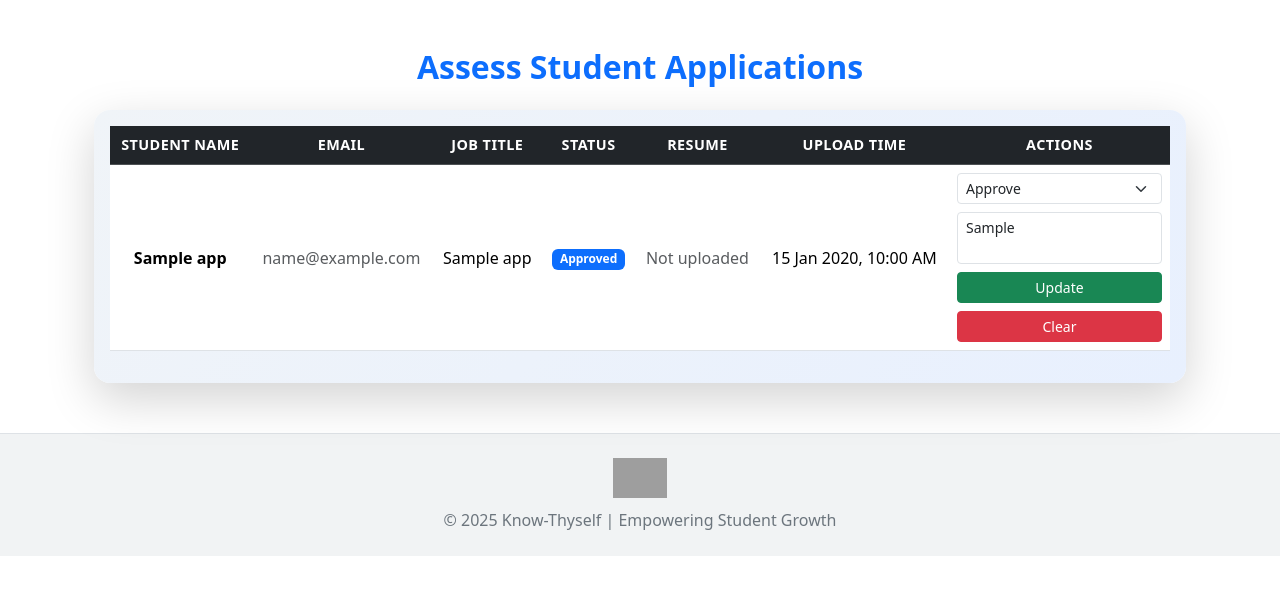
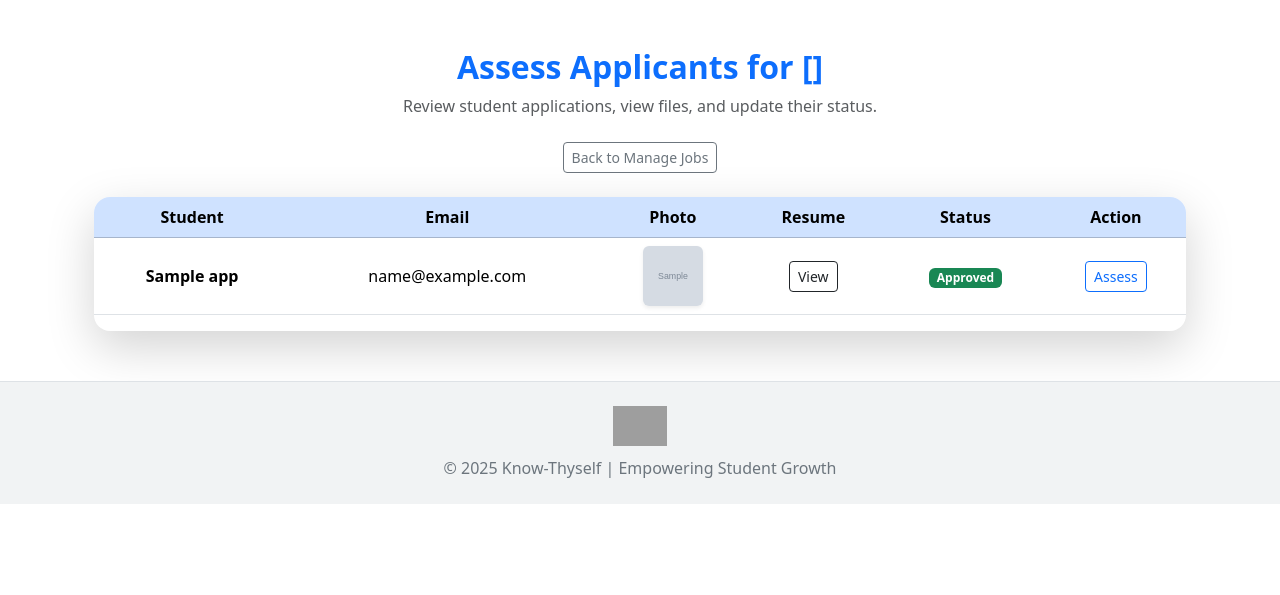
Before and after one commit to DigitalDoncodes/Know-thyself.in, a Flask app: template templates/assess_students.html in a window 1280 px wide. Shown: the part 66-661 px from the top of the page. Run offline with Flask 3, Linux system fonts and the light colour scheme; the template is opened without the code that fills it: most values are stand-ins (such as "Sample title", 1, 10 or a date in 2020); grey boxes marked "Sample" are stand-in pictures; grey boxes are pictures that could not be loaded.

Commit message:
Update assess_students.html

```diff
--- a/templates/assess_students.html
+++ b/templates/assess_students.html
@@ -1,104 +1,195 @@
 {% extends "base.html" %}
-{% block title %}Assess Students | Teacher Dashboard{% endblock %}
+{% block title %}Assess Students | Know-Thyself{% endblock %}
 
 {% block content %}
-<div class="container my-5">
-  <h2 class="text-center fw-bold mb-4 text-primary">
-    <i class="fas fa-user-check"></i> Assess Student Applications
+<div class="container mt-5">
+  <div class="text-center mb-4">
+    <h2 class="fw-bold text-primary">
+      <i class="fas fa-user-check"></i> Assess Applicants for {{ job.title }}
     </h2>
+    <p class="text-muted">Review student applications, view files, and update their status.</p>
+    <a href="{{ url_for('manage_jobs') }}" class="btn btn-outline-secondary btn-sm mt-2">
+      <i class="fas fa-arrow-left"></i> Back to Manage Jobs
+    </a>
+  </div>
+
   {% if applications %}
-  <div class="card shadow-lg border-0 rounded-4">
-    <div class="card-body">
-      <table class="table table-hover align-middle">
-        <thead class="table-dark">
-          <tr class="text-center">
-            <th>Student Name</th>
+  <div class="table-responsive shadow-lg rounded-4">
+    <table class="table table-hover align-middle text-center">
+      <thead class="table-primary">
+        <tr>
+          <th>Student</th>
           <th>Email</th>
-            <th>Job Title</th>
+          <th>Photo</th>
+          <th>Resume</th>
           <th>Status</th>
-            <th>Resume</th>
-            <th>Upload Time</th>
-            <th>Actions</th>
+          <th>Action</th>
         </tr>
       </thead>
-        <tbody>
+      <tbody id="studentsTable">
         {% for app in applications %}
-          <tr class="text-center">
+        {# define these once per row so both table + modal can use them #}
+        {% set photo_drive = app.photo_drive_link or app.photo_url or app.photo_link %}
+        {% set photo_grid_id = app.photo_file_id or app.photo_grid_id %}
+        {% set photo_local = app.photo_filename %}
+        {% set resume_drive = app.resume_drive_link or app.resume_url or app.resume_link %}
+        {% set resume_grid_id = app.resume_file_id or app.resume_grid_id %}
+        {% set resume_local = app.resume_filename %}
+
+        <tr>
           <td class="fw-semibold">{{ app.student_name }}</td>
-            <td class="text-muted">{{ app.student_email }}</td>
-            <td>{{ app.job_title }}</td>
+          <td>{{ app.student_email }}</td>
+
+          <!-- ✅ Photo cell -->
+          <td>
+            {% if photo_drive %}
+              <a href="{{ photo_drive }}" target="_blank">
+                <img src="{{ photo_drive }}" class="rounded shadow-sm" style="width:60px;height:60px;object-fit:cover;">
+              </a>
+            {% elif photo_grid_id %}
+              <a href="{{ url_for('get_file', file_id=photo_grid_id) }}" target="_blank">
+                <img src="{{ url_for('get_file', file_id=photo_grid_id) }}" class="rounded shadow-sm" style="width:60px;height:60px;object-fit:cover;">
+              </a>
+            {% elif photo_local %}
+              <a href="{{ url_for('view_file', filename=photo_local) }}" target="_blank">
+                <img src="{{ url_for('view_file', filename=photo_local) }}" class="rounded shadow-sm" style="width:60px;height:60px;object-fit:cover;">
+              </a>
+            {% else %}
+              <span class="text-muted">No Photo</span>
+            {% endif %}
+          </td>
+
+          <!-- ✅ Resume cell -->
+          <td>
+            {% if resume_drive %}
+              <a href="{{ resume_drive }}" target="_blank" class="btn btn-sm btn-outline-dark">
+                <i class="fas fa-file-alt"></i> View
+              </a>
+            {% elif resume_grid_id %}
+              <a href="{{ url_for('get_file', file_id=resume_grid_id) }}" target="_blank" class="btn btn-sm btn-outline-dark">
+                <i class="fas fa-file-alt"></i> View
+              </a>
+            {% elif resume_local %}
+              <a href="{{ url_for('view_file', filename=resume_local) }}" target="_blank" class="btn btn-sm btn-outline-dark">
+                <i class="fas fa-file-alt"></i> View
+              </a>
+            {% else %}
+              <span class="text-muted">No Resume</span>
+            {% endif %}
+          </td>
+
           <td>
             <span class="badge
-                {% if app.status == 'submitted' %} bg-success
-                {% elif app.status == 'upload_required' %} bg-warning text-dark
-                {% elif app.status == 'approved' %} bg-primary
-                {% elif app.status == 'rejected' %} bg-danger
-                {% else %} bg-secondary {% endif %}">
+  {% if app.status == 'submitted' %}bg-info
+  {% elif app.status == 'under_review' %}bg-primary
+  {% elif app.status == 'resubmitted' %}bg-indigo text-white
+  {% elif app.status == 'approved' %}bg-success
+  {% elif app.status == 'rejected' %}bg-danger
+  {% elif app.status == 'corrections_needed' %}bg-warning text-dark
+  {% else %}bg-secondary{% endif %}">
+
               {{ app.status|replace("_", " ")|capitalize }}
             </span>
           </td>
+
           <td>
-              {% if app.resume_filename %}
-                <a href="{{ url_for('view_file', filename=app.resume_filename)}}"
-                   class="btn btn-sm btn-outline-primary">
-                  <i class="fas fa-file-pdf"></i> View
-                </a>
-              {% else %}
-                <span class="text-muted">Not uploaded</span>
-              {% endif %}
-            </td>
-            <td>
-              {{ app.upload_time.strftime('%d %b %Y, %I:%M %p') if app.upload_time else '-' }}
-            </td>
-            <td>
-              <form method="POST" action="{{ url_for('assess_students') }}" class="d-flex flex-column gap-2">
-                <input type="hidden" name="app_id" value="{{ app._id }}">
-                <select name="status" class="form-select form-select-sm" required>
-                  <option value="approved" {% if app.status == 'approved' %}selected{% endif %}>Approve</option>
-                  <option value="rejected" {% if app.status == 'rejected' %}selected{% endif %}>Reject</option>
-                  <option value="corrections_needed" {% if app.status == 'corrections_needed' %}selected{% endif %}>Request Corrections</option>
-                </select>
-                <textarea name="feedback" class="form-control form-control-sm" rows="2" placeholder="Enter feedback (optional)...">{{ app.teacher_feedback or '' }}</textarea>
-                <button type="submit" class="btn btn-success btn-sm w-100">
-                  <i class="fas fa-paper-plane"></i> Update
+            <button class="btn btn-sm btn-outline-primary" data-bs-toggle="modal" data-bs-target="#assessModal{{ app.app_id_str }}">
+              <i class="fas fa-eye"></i> Assess
             </button>
-              </form>
-              <form method="POST" action="{{ url_for('clear_application', app_id=app._id) }}"
-                    onsubmit="return confirm('Are you sure you want to clear this application?');">
-                <button type="submit" class="btn btn-danger btn-sm w-100 mt-2">
-                  <i class="fas fa-trash"></i> Clear
-                </button>
-              </form>
           </td>
         </tr>
+
+        <!-- Modal -->
+        <div class="modal fade" id="assessModal{{ app.app_id_str }}" tabindex="-1" aria-labelledby="modalLabel{{ app.app_id_str }}" aria-hidden="true">
+          <div class="modal-dialog modal-lg modal-dialog-centered">
+            <div class="modal-content border-0 shadow-lg">
+              <div class="modal-header bg-primary text-white">
+                <h5 class="modal-title"><i class="fas fa-user"></i> {{ app.student_name }}</h5>
+                <button type="button" class="btn-close btn-close-white" data-bs-dismiss="modal"></button>
+              </div>
+
+              <form method="POST" action="{{ url_for('assess_students_for_job', job_id=job._id|string) }}" class="p-3">
+                <input type="hidden" name="csrf_token" value="{{ csrf_token() }}">
+                <input type="hidden" name="app_id" value="{{ app.app_id_str }}">
+
+                <div class="row">
+                  <div class="col-md-4 text-center mb-3">
+                    {% if photo_drive %}
+                      <img src="{{ photo_drive }}" class="img-fluid rounded shadow" style="max-height:200px;">
+                    {% elif photo_grid_id %}
+                      <img src="{{ url_for('get_file', file_id=photo_grid_id) }}" class="img-fluid rounded shadow" style="max-height:200px;">
+                    {% elif photo_local %}
+                      <img src="{{ url_for('view_file', filename=photo_local) }}" class="img-fluid rounded shadow" style="max-height:200px;">
+                    {% else %}
+                      <img src="https://cdn-icons-png.flaticon.com/512/847/847969.png" class="img-fluid" style="max-height:200px;">
+                    {% endif %}
+                  </div>
+
+                  <div class="col-md-8 text-start">
+                    <p><strong>Email:</strong> {{ app.student_email }}</p>
+                    <p><strong>Applied On:</strong> {{ app.application_time.strftime('%d %b %Y %I:%M %p') if app.application_time else '-' }}</p>
+
+                    {% if resume_drive %}
+                      <a href="{{ resume_drive }}" target="_blank" class="btn btn-outline-dark btn-sm mb-3">
+                        <i class="fas fa-file-alt"></i> View Resume
+                      </a>
+                    {% elif resume_grid_id %}
+                      <a href="{{ url_for('get_file', file_id=resume_grid_id) }}" target="_blank" class="btn btn-outline-dark btn-sm mb-3">
+                        <i class="fas fa-file-alt"></i> View Resume
+                      </a>
+                    {% elif resume_local %}
+                      <a href="{{ url_for('view_file', filename=resume_local) }}" target="_blank" class="btn btn-outline-dark btn-sm mb-3">
+                        <i class="fas fa-file-alt"></i> View Resume
+                      </a>
+                    {% endif %}
+
+                    <div class="mb-3">
+                      <label class="form-label fw-bold">Feedback</label>
+                      <textarea name="feedback" class="form-control" rows="3" placeholder="Write feedback...">{{ app.teacher_feedback or '' }}</textarea>
+                    </div>
+
+                    <div class="mb-3">
+                      <label class="form-label fw-bold">Status</label>
+                      <select name="status" class="form-select">
+                        <option value="submitted" {% if app.status == 'submitted' %}selected{% endif %}>Submitted</option>
+                        <option value="under_review" {% if app.status == 'under_review' %}selected{% endif %}>Under Review</option>
+                        <option value="corrections_needed" {% if app.status == 'corrections_needed' %}selected{% endif %}>Corrections Needed</option>
+                        <option value="approved" {% if app.status == 'approved' %}selected{% endif %}>Approved</option>
+                        <option value="rejected" {% if app.status == 'rejected' %}selected{% endif %}>Rejected</option>
+                      </select>
+                    </div>
+                  </div>
+                </div>
+
+                <div class="modal-footer">
+                  <button type="button" class="btn btn-secondary" data-bs-dismiss="modal">Close</button>
+                  <button type="submit" class="btn btn-primary">
+                    <i class="fas fa-paper-plane"></i> Submit
+                  </button>
+                </div>
+              </form>
+            </div>
+          </div>
+        </div>
+
         {% endfor %}
       </tbody>
     </table>
   </div>
-  </div>
   {% else %}
   <div class="text-center mt-5">
-    <img src="https://cdn-icons-png.flaticon.com/512/7486/7486759.png" width="120" alt="No Applications">
-    <p class="text-muted mt-3">No student applications found yet.</p>
+    <img src="https://cdn-icons-png.flaticon.com/512/4076/4076500.png" width="100">
+    <p class="text-muted mt-3">No applications yet.</p>
   </div>
   {% endif %}
 </div>
 
-<style>
-  .card {
-    background: linear-gradient(135deg, #f0f4f8, #e8f0fe);
-  }
-  table thead th {
-    text-transform: uppercase;
-    font-size: 0.9rem;
-    letter-spacing: 0.03em;
-  }
-  table tbody tr:hover {
-    background-color: #f9f9f9;
-    transition: 0.3s;
-  }
-  textarea.form-control {
-    resize: none;
-  }
-</style>
+<script>
+document.getElementById("searchInput")?.addEventListener("keyup", e => {
+  const q = e.target.value.toLowerCase();
+  document.querySelectorAll("#studentsTable tr").forEach(r => {
+    r.style.display = r.innerText.toLowerCase().includes(q) ? "" : "none";
+  });
+});
+</script>
 {% endblock %}
```
Lines whose indentation alone changed are shown as unchanged.
